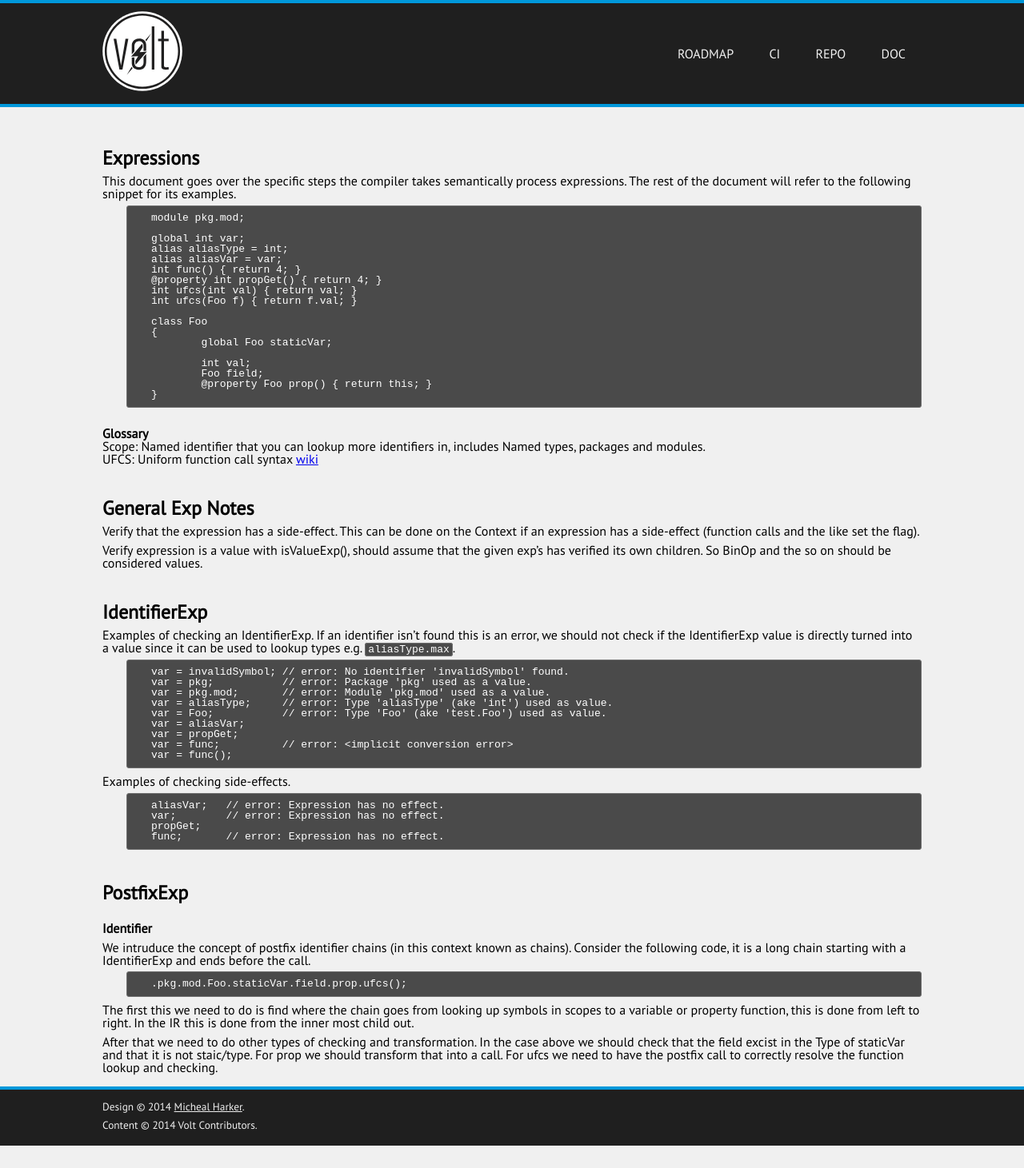
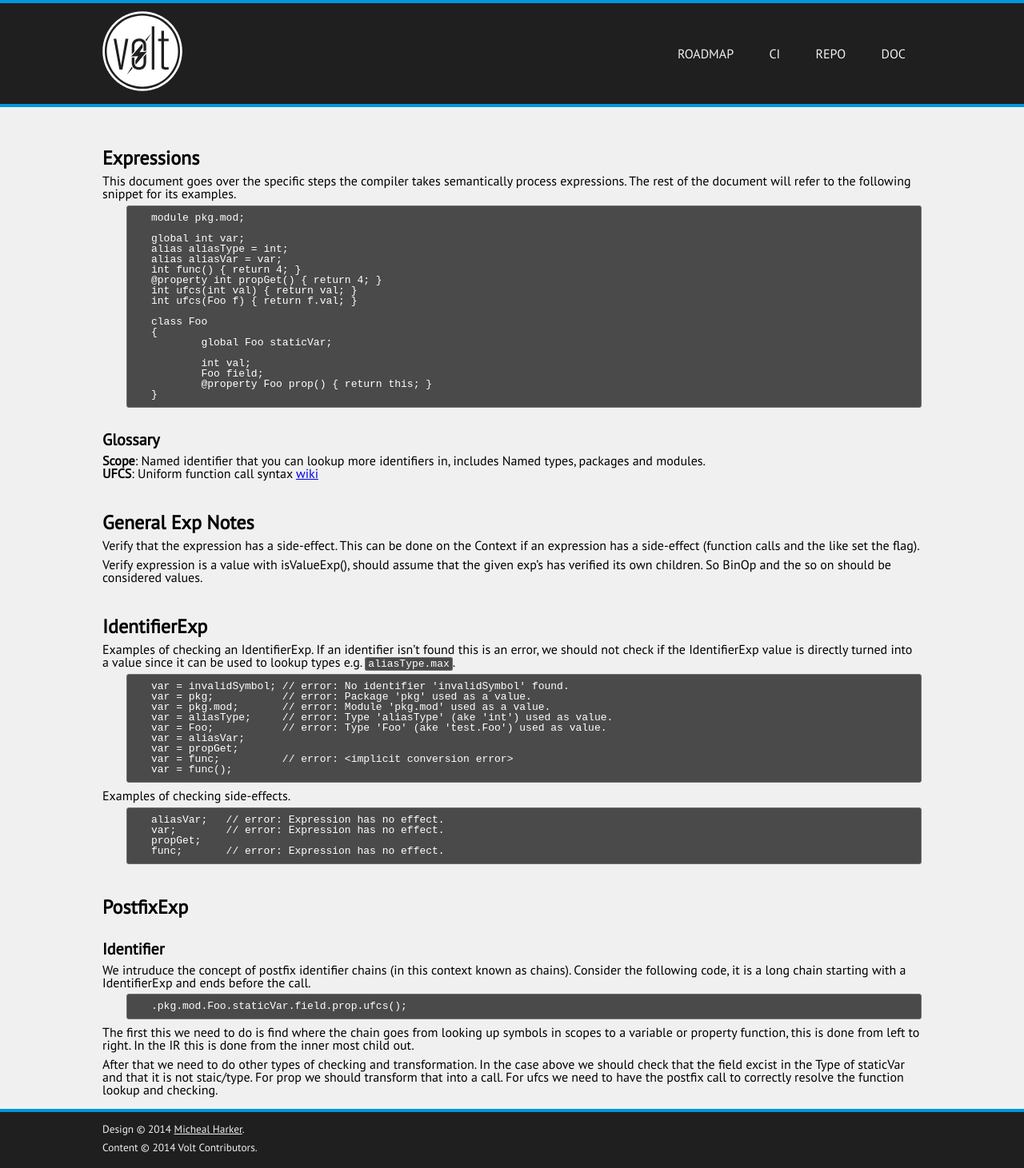
Before and after one commit to VoltLang/Website, a Jekyll site: the page built from doc/expressions.md, in a window 1280 px wide. Shown: the whole page at 80% size. Built offline with Jekyll 4.4.1, drawn with Linux system fonts in a browser that asks for light colours; before the commit the page ends 1433 px from its top, so only the background shows below that.

Commit message:
css: Make strong bold in articales

```diff
--- a/_sass/_layout.scss
+++ b/_sass/_layout.scss
@@ -120,6 +120,10 @@ article {
 	background: $volt-color-white;
 	padding: 10px 10%;
 
+	strong {
+		font-weight: bold;
+	}
+
 	h1 {
 		font: 150%/1em $volt-font;
 		font-weight: bold;
@@ -127,12 +131,17 @@ article {
 	}
 
 	h2 {
-		font: 100%/1em $volt-font;
+		font: 125%/1em $volt-font;
 		font-weight: bold;
 		margin-top: 1.50em;
 	}
 
-	p {
+	h3 {
+		font-weight: bold;
+		margin-top: 1.25em;
+	}
+
+	p,ul {
 		margin-top: $article-tags-margin;
 	}
 }
```
